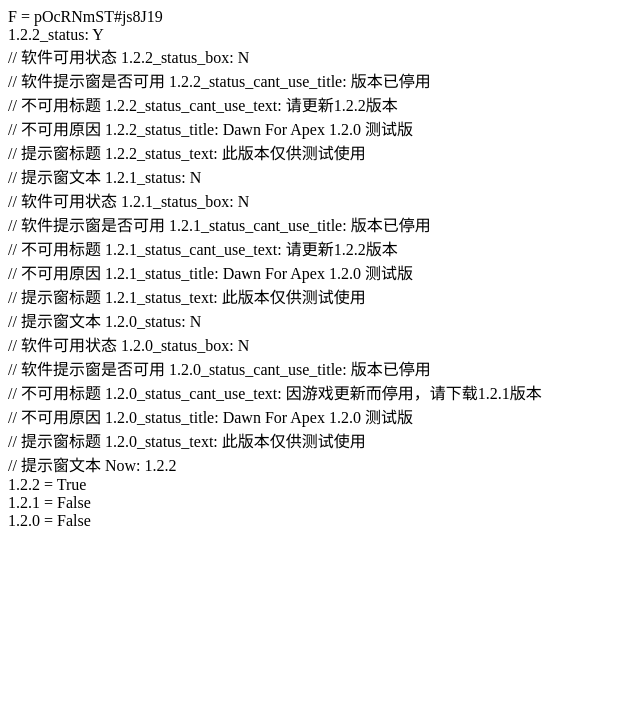
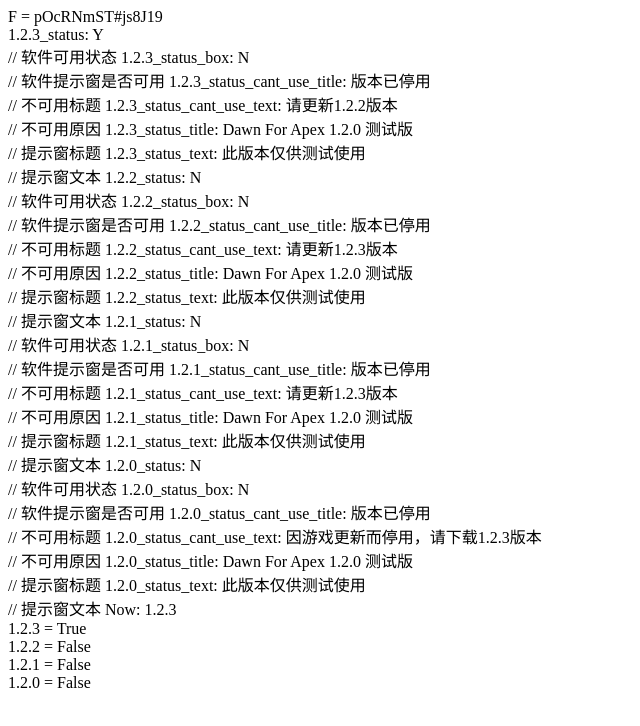
Before and after one commit to hero-Bring/dawnight.github.io, a plain HTML site: page Apex/index.html in a window 1280 px wide. Shown: the whole page, without its empty margins (0-640 px from the left). Drawn offline with Linux system fonts and the light colour scheme.

Commit message:
Update index.html

```diff
--- a/Apex/index.html
+++ b/Apex/index.html
@@ -1,28 +1,36 @@
 <body>
       F = pOcRNmST#js8J19<br>
 
-      1.2.2_status: Y<br> // 软件可用状态
+      1.2.3_status: Y<br> // 软件可用状态
+      1.2.3_status_box: N<br>  // 软件提示窗是否可用
+      1.2.3_status_cant_use_title: 版本已停用<br>  // 不可用标题
+      1.2.3_status_cant_use_text: 请更新1.2.2版本<br>  // 不可用原因
+      1.2.3_status_title: Dawn For Apex 1.2.0 测试版<br>  // 提示窗标题
+      1.2.3_status_text: 此版本仅供测试使用<br>  // 提示窗文本
+
+      1.2.2_status: N<br> // 软件可用状态
       1.2.2_status_box: N<br>  // 软件提示窗是否可用
       1.2.2_status_cant_use_title: 版本已停用<br>  // 不可用标题
-      1.2.2_status_cant_use_text: 请更新1.2.2版本<br>  // 不可用原因
+      1.2.2_status_cant_use_text: 请更新1.2.3版本<br>  // 不可用原因
       1.2.2_status_title: Dawn For Apex 1.2.0 测试版<br>  // 提示窗标题
       1.2.2_status_text: 此版本仅供测试使用<br>  // 提示窗文本
 
       1.2.1_status: N<br> // 软件可用状态
       1.2.1_status_box: N<br>  // 软件提示窗是否可用
       1.2.1_status_cant_use_title: 版本已停用<br>  // 不可用标题
-      1.2.1_status_cant_use_text: 请更新1.2.2版本<br>  // 不可用原因
+      1.2.1_status_cant_use_text: 请更新1.2.3版本<br>  // 不可用原因
       1.2.1_status_title: Dawn For Apex 1.2.0 测试版<br>  // 提示窗标题
       1.2.1_status_text: 此版本仅供测试使用<br>  // 提示窗文本
 
       1.2.0_status: N<br> // 软件可用状态
       1.2.0_status_box: N<br>  // 软件提示窗是否可用
       1.2.0_status_cant_use_title: 版本已停用<br>  // 不可用标题
-      1.2.0_status_cant_use_text: 因游戏更新而停用，请下载1.2.1版本<br>  // 不可用原因
+      1.2.0_status_cant_use_text: 因游戏更新而停用，请下载1.2.3版本<br>  // 不可用原因
       1.2.0_status_title: Dawn For Apex 1.2.0 测试版<br>  // 提示窗标题
       1.2.0_status_text: 此版本仅供测试使用<br>  // 提示窗文本
-      Now: 1.2.2<br>
-      1.2.2 = True<br>
+      Now: 1.2.3<br>
+      1.2.3 = True<br>
+      1.2.2 = False<br>
       1.2.1 = False<br>
       1.2.0 = False<br>
 </body>
```
